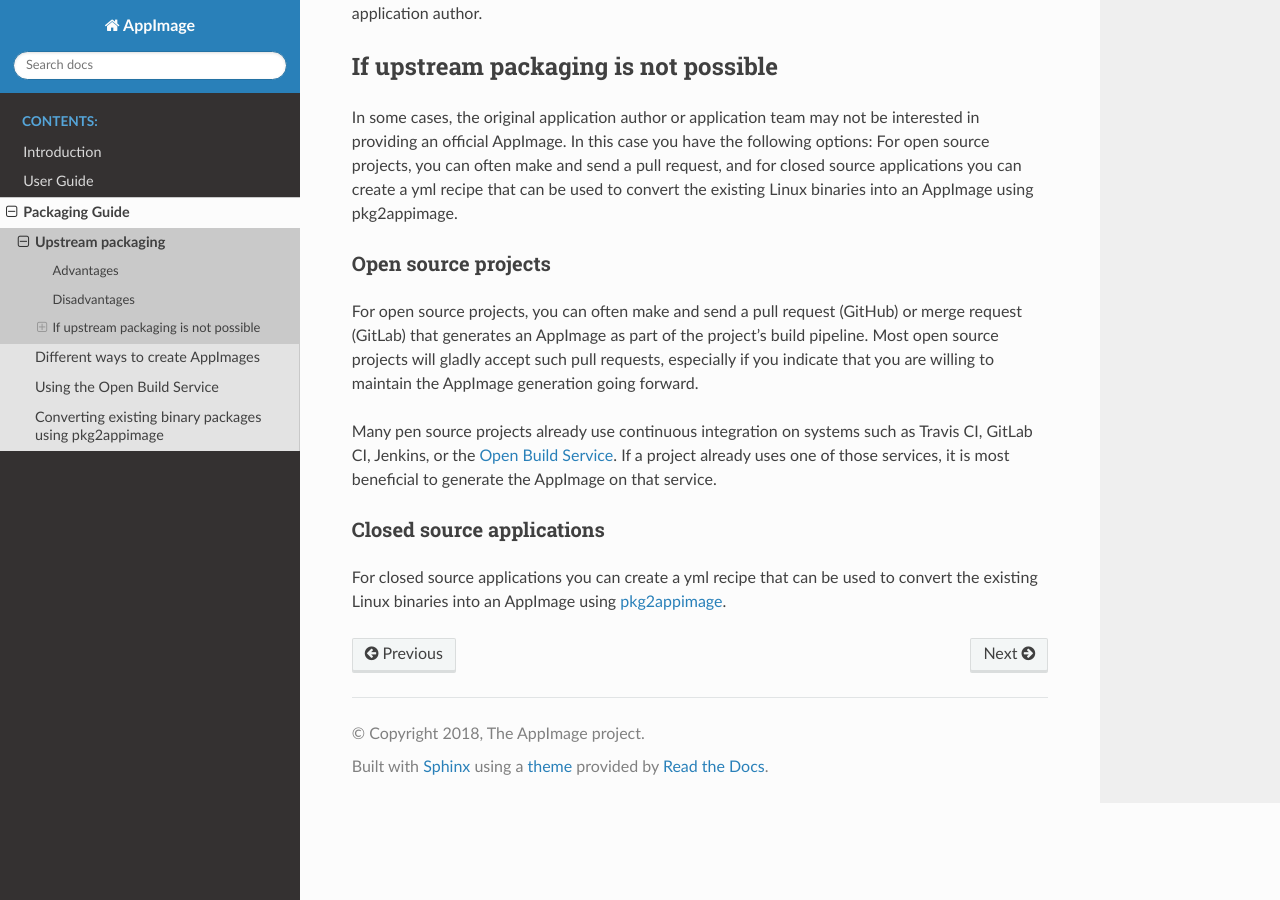
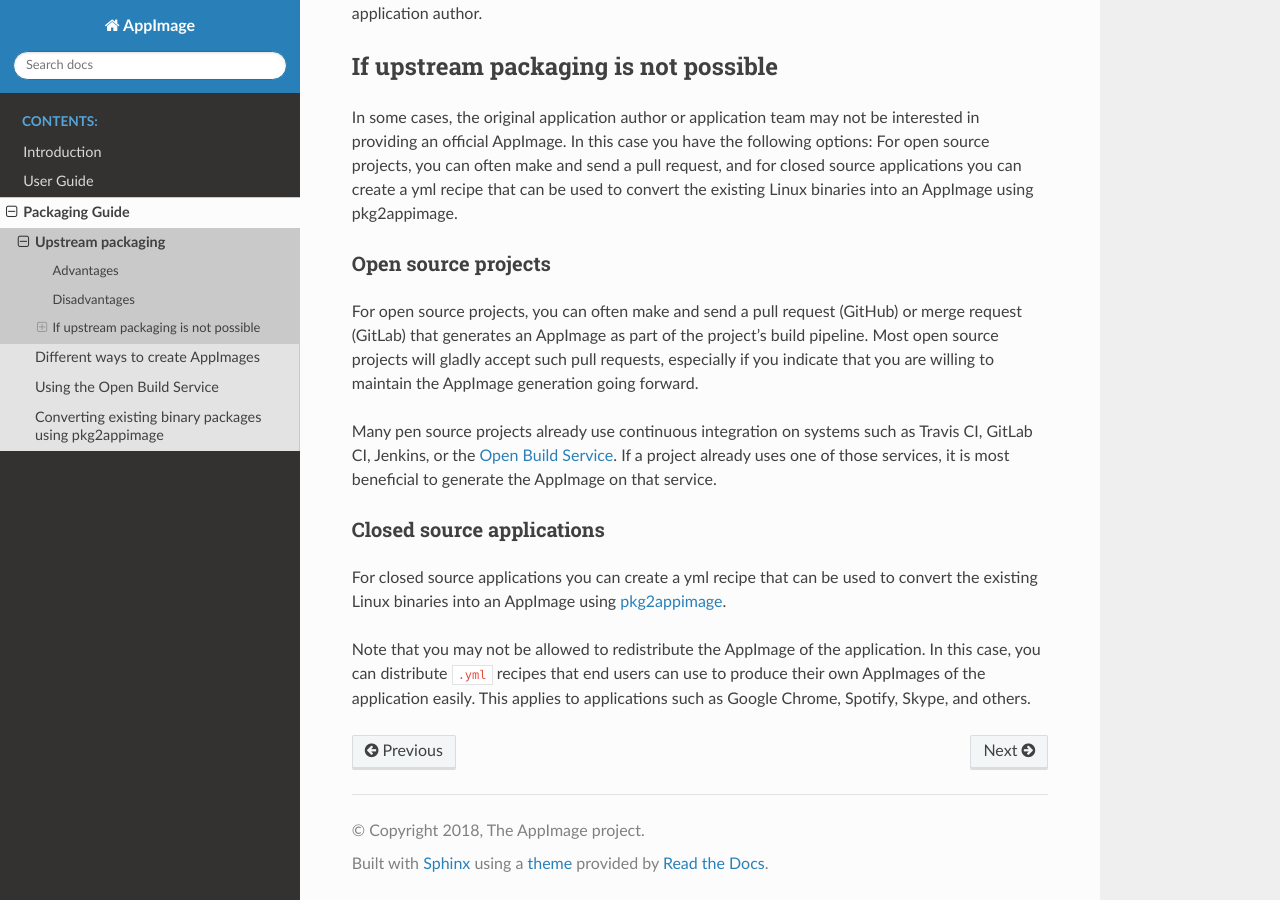
Before and after one commit to AppImage/docs.appimage.org, a Sphinx documentation site: the page built from source/packaging-guide/upstream.md, in a window 1280 px wide and 900 px high, scrolled down 919 px. Built offline with Sphinx 7.4.7 and the Read the Docs theme 2.0.0, drawn with Linux system fonts in a browser that asks for light colours; pages that are not in the unit, such as notebooks, are missing from menus.

Commit message:
Update upstream.md

```diff
--- a/source/packaging-guide/upstream.md
+++ b/source/packaging-guide/upstream.md
@@ -28,3 +28,5 @@
 ### Closed source applications
 
 For closed source applications you can create a yml recipe that can be used to convert the existing Linux binaries into an AppImage using [`pkg2appimage`](pkg2appimage.md).
+
+Note that you may not be allowed to redistribute the AppImage of the application. In this case, you can distribute `.yml` recipes that end users can use to produce their own AppImages of the application easily. This applies to applications such as Google Chrome, Spotify, Skype, and others.
```
